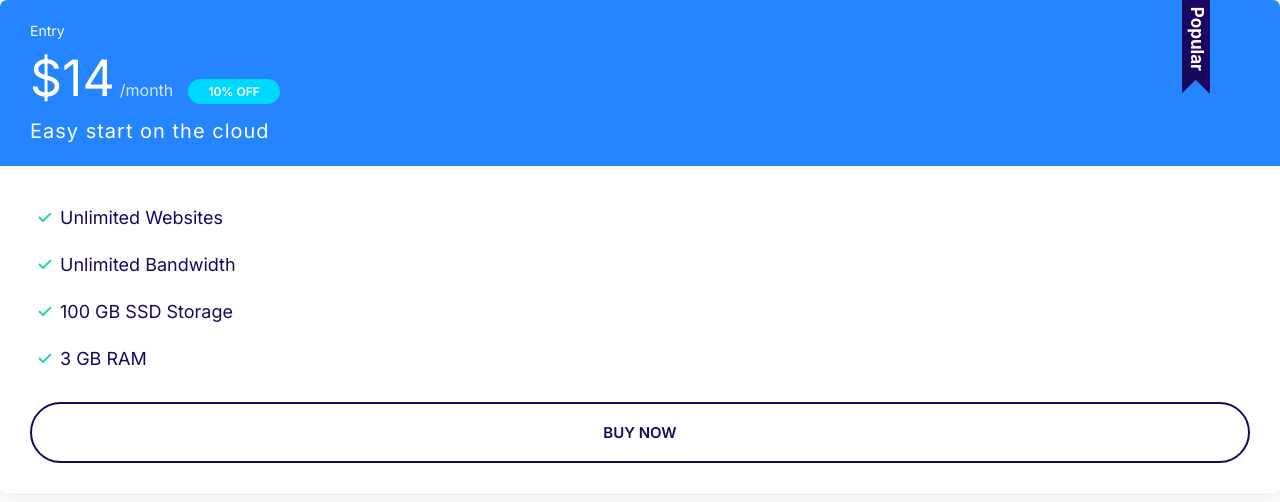
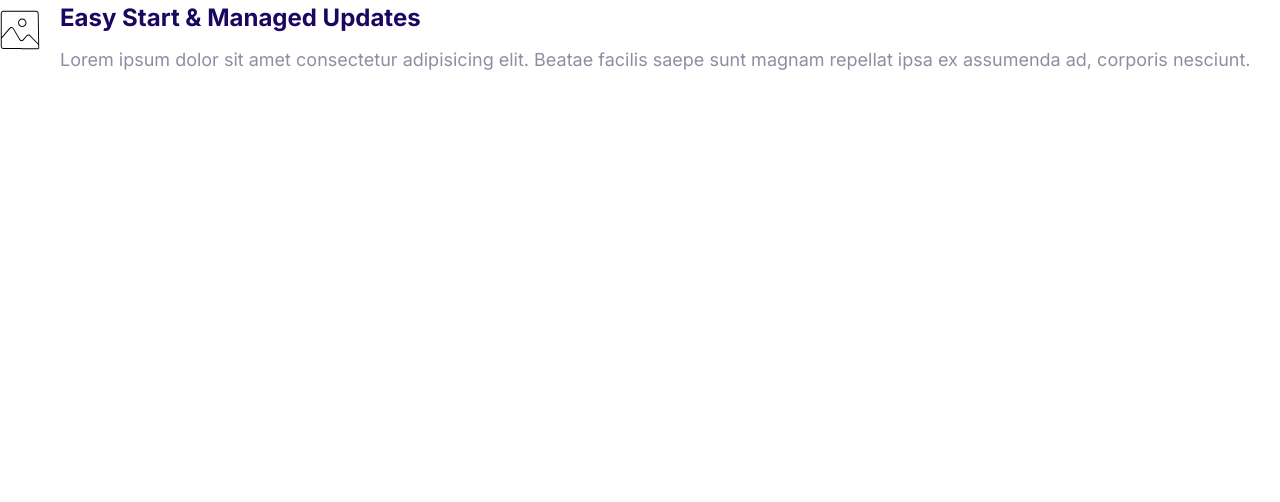
Before and after one commit to Mehdi-Youss/1st-exercise, a plain HTML site: page index.html in a window 1280 px wide. Drawn offline with Linux system fonts and the light colour scheme.

Commit message:
Define the media components.

```diff
--- a/css/styles.css
+++ b/css/styles.css
@@ -334,6 +334,10 @@ a {
     margin-bottom: 2rem;
 }
 
+.plan--popular .card__header {
+    position: relative;
+}
+
 .plan--popular .card__header::before {
     content: url(../images/popular.svg);
     width: 40px;
@@ -360,3 +364,20 @@ a {
         font-size: 1.7rem;
     }
 }
+
+/* Media */
+.media {
+    display: flex;
+}
+
+.media__title {
+    margin-top: 0;
+}
+
+.media__body {
+    margin: 0 2rem;
+}
+
+.media__image {
+    margin-top: 1rem;
+}
--- a/index.html
+++ b/index.html
@@ -13,24 +13,19 @@
     <link rel="stylesheet" href="css/styles.css" />
   </head>
   <body>
-    <div class="plan plan--popular">
-      <div class="card card--primary">
-        <header class="card__header">
-          <h3 class="plan__name">Entry</h3>
-          <span class="plan__price">$14</span>
-          <span class="plan__billing-cycle">/month</span>
-          <span class="badge badge--secondary badge--small">10% OFF</span>
-          <span class="plan__descprition">Easy start on the cloud</span>
-        </header>
-        <div class="card__body">
-          <ul class="list list--tick">
-            <li class="list__item">Unlimited Websites</li>
-            <li class="list__item">Unlimited Bandwidth</li>
-            <li class="list__item">100 GB SSD Storage</li>
-            <li class="list__item">3 GB RAM</li>
-          </ul>
-          <button class="btn btn--outline btn--block">Buy Now</button>
-        </div>
+    <div class="media">
+      <div class="media__image">
+        <svg class="icon icon--primary">
+          <use xlink:href="images/sprite.svg#snap"></use>
+        </svg>
+      </div>
+      <div class="media__body">
+        <h3 class="media__title">Easy Start & Managed Updates</h3>
+        <p>
+          Lorem ipsum dolor sit amet consectetur adipisicing elit. Beatae
+          facilis saepe sunt magnam repellat ipsa ex assumenda ad, corporis
+          nesciunt.
+        </p>
       </div>
     </div>
   </body>
```
Also changed, not shown: components/media.html (added, +14 -0 lines), components/plans.html (+2 -0 lines).
